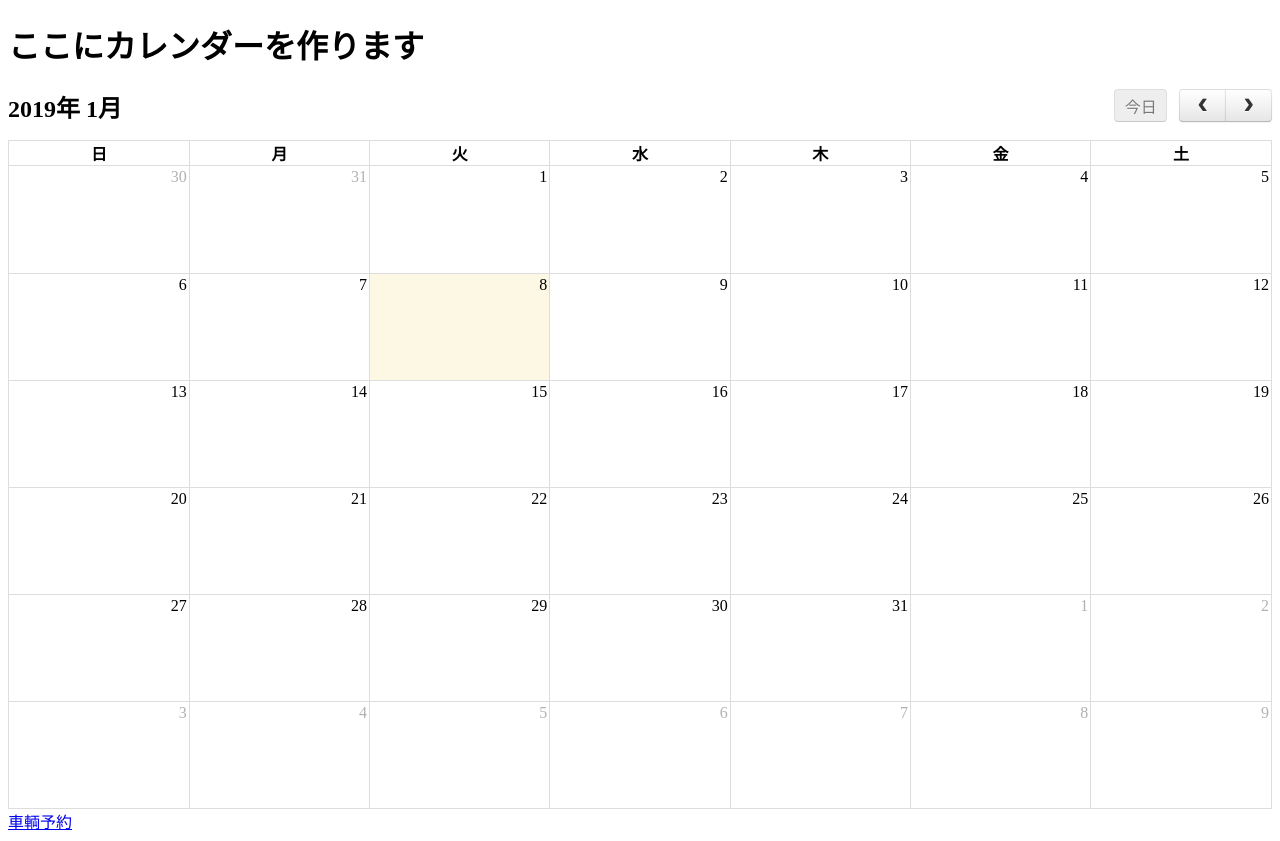
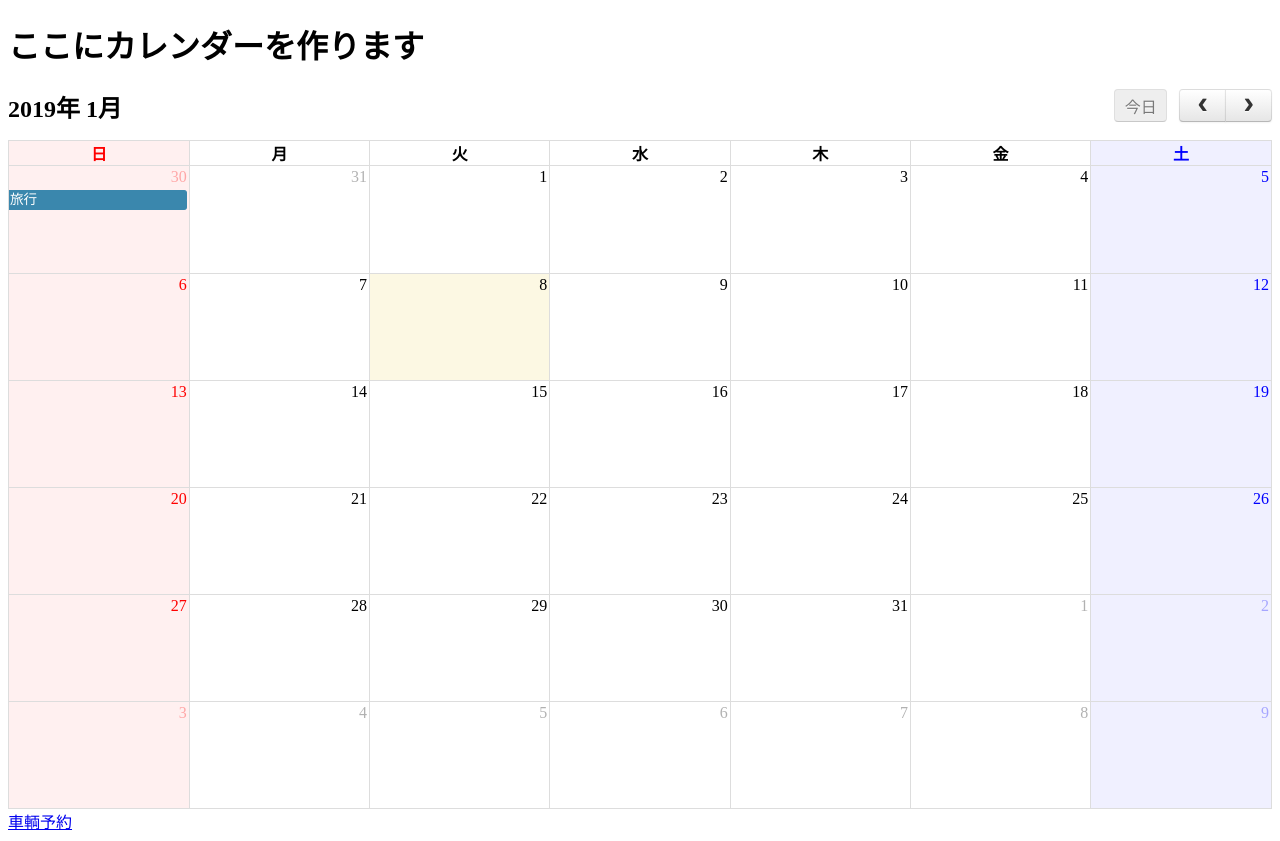
Before and after one commit to t16cs061/soft2018_ownrepository, a Django app: page /carender in a window 1280 px wide. Run offline with Django 3.2, Linux system fonts and the light colour scheme; lists and menus that the app fills with data are empty; parts of the project's set-up code (start-up, migrations or seed data) failed here and were passed over; some libraries are stand-ins or nearby versions.

Commit message:
カレンダーに色付けた、その他

```diff
--- a/CCMS_ver_SAMMS/CCMS/forms.py
+++ b/CCMS_ver_SAMMS/CCMS/forms.py
@@ -29,7 +29,4 @@ class FriendForm(forms.ModelForm):
     end_day = forms.DateField(
         label = 'end_day',
         widget=forms.SelectDateWidget(years=[x for x in range(2018, 2050)]),
-
-
-
     )
--- a/CCMS_ver_SAMMS/CCMS/models.py
+++ b/CCMS_ver_SAMMS/CCMS/models.py
@@ -1,5 +1,6 @@
 from django.db import models
 from django.core.validators import MinLengthValidator
+
 
 # Create your models here.
 
--- a/CCMS_ver_SAMMS/CCMS/views.py
+++ b/CCMS_ver_SAMMS/CCMS/views.py
@@ -49,5 +49,6 @@ def add(request):
 def carender(request):
      params = {
         'title':'ここにカレンダーを作ります',
+        'go':'ニコニコ薬局',
         }
      return render(request, 'CCMS/carender.html',params)
--- a/CCMS_ver_SAMMS/templates/CCMS/carender.html
+++ b/CCMS_ver_SAMMS/templates/CCMS/carender.html
@@ -10,6 +10,20 @@
     <script type="text/javascript" src="{%static 'js/ja.js' %}"></script>
 	<meta charset="utf-8">
 	<title>{{title}}</title>
+
+	<style type="text/css">
+/* 日曜日 */
+.fc-sun {
+    color: red;
+    background-color: #fff0f0;
+}
+
+/* 土曜日 */
+.fc-sat {
+    color: blue;
+    background-color: #f0f0ff;
+}
+</style>
 </head>
 <body>
 	<h1>{{title}}</h1>
@@ -17,20 +31,40 @@
 	   <div id="calendar">
         <script>
             $('#calendar').fullCalendar({
+
+
                 adtitable: true,
                 height: 720,
-
 
                  events: '/events.json',
         selectable: true,
         selectHelper: true,
+
+
         select: function(data) {
           var str = moment(data).format( 'YYYY/MM/DD' );
           console.log(str);  },
 
-           dayClick: function(date) {
+           dayClick: function(date,jsEvent,view) {
       location.href ="{% url 'add' %}" ;
     },
+
+
+  events: [
+    {
+      title:"go",
+      start: '2018-12-20',
+
+    },
+    {
+      title: '旅行',
+      start: '2018-12-25T06:00:00',
+      end: '2018-12-30T22:00:00',
+
+    }
+  ]
+
+
 
 
             });
```
Also changed, not shown: CCMS_ver_SAMMS/CCMS/static/css/fullcalendar.min.css, CCMS_ver_SAMMS/CCMS/static/js/fullcalendar.min.js, CCMS_ver_SAMMS/db.sqlite3.
